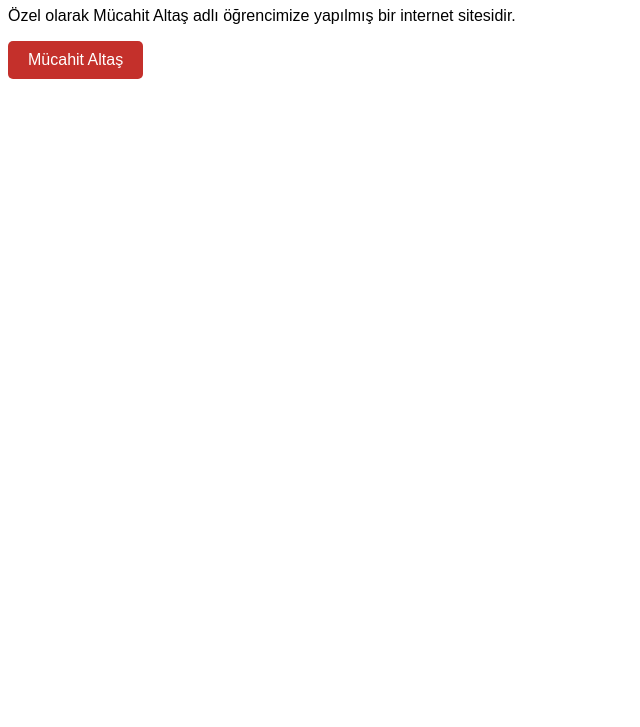
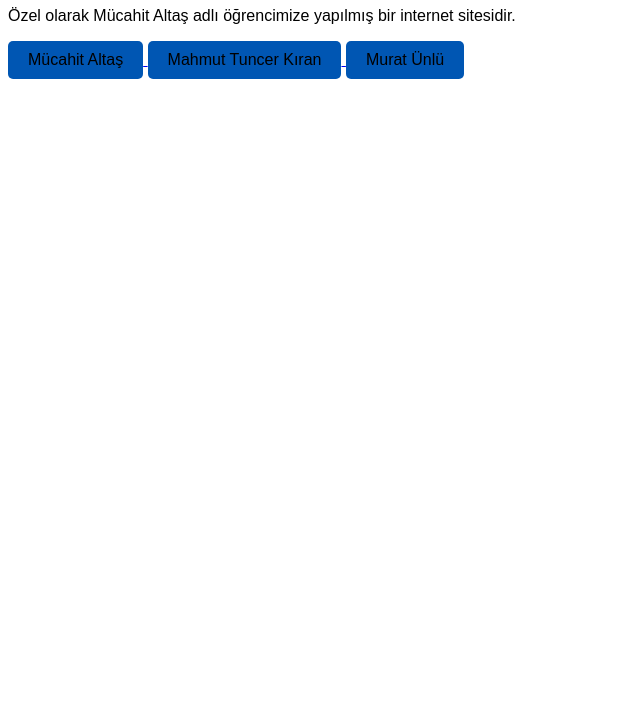
Before and after one commit to Lycedar/Lycedar.github.io, a plain HTML site: page index.html in a window 1280 px wide. Shown: the part 73-800 px from the top of the page, without its empty margins (0-640 px from the left). Drawn offline with Linux system fonts and the light colour scheme.

Commit message:
Add files via upload

```diff
--- a/index.html
+++ b/index.html
@@ -31,5 +31,40 @@
             background-color: #0056b3;
         }
     </style>
+
+
+    <a href="https://www.youtube.com/shorts/OVCCtMoJp6E?feature=share">
+        <button class="btn">Mahmut Tuncer Kıran</button>
+    </a>
+
+        <style>
+            .btn{background-color: #0056b3;
+            color:black;
+            padding: 10px 20px;
+            border: none;
+            border-radius: 5px;
+            cursor: pointer;
+            font-size: 16px;
+        }
+        .btn:hover {
+            background-color: #ffffff;
+        }
+        </style>
+
+
+    <a href=" https://www.youtube.com/shorts/j_b4L5KnnPM">
+        <button class="btn">Murat Ünlü</button>
+    </a>
+      <style>      .btn{background-color: #0056b3;
+        color:black;
+        padding: 10px 20px;
+        border: none;
+        border-radius: 5px;
+        cursor: pointer;
+        font-size: 16px;
+    }
+    .btn:hover {
+        background-color: #ffffff;
+    }    </style>
 </body>
 </html>
```
